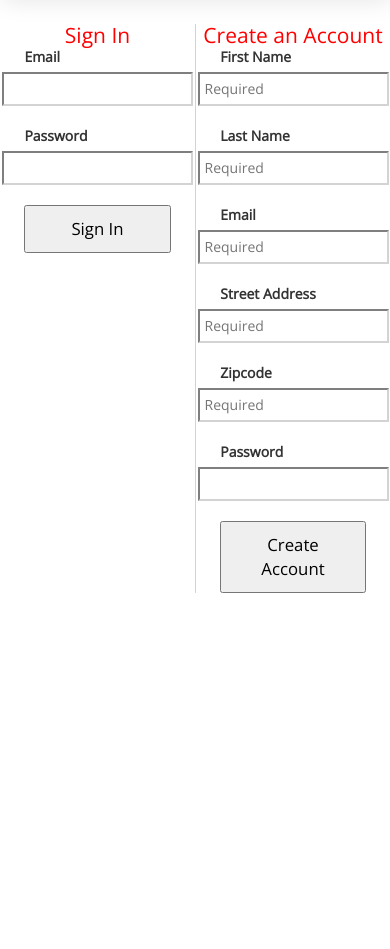
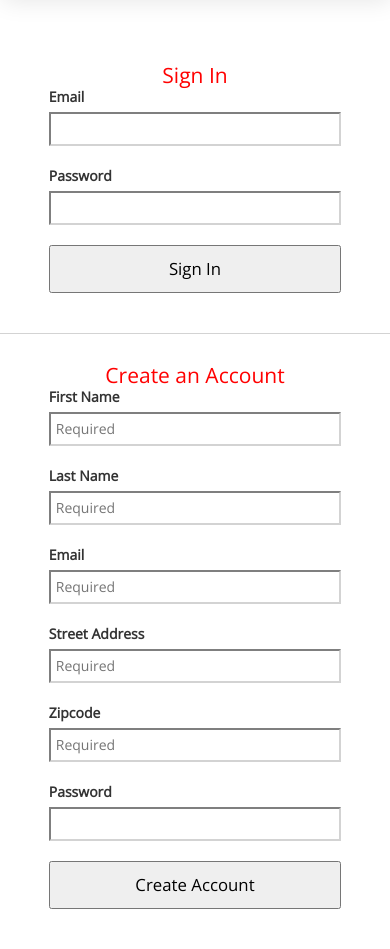
Before and after one commit to Melissapdx/Milkmaids, a Flask app: page /login in a window 390 px wide. Shown: the part 56-1005 px from the top of the page. Before the commit the page ends 649 px from the top, so only its background shows below. Run offline with Flask 2, Linux system fonts and the light colour scheme; some libraries are stand-ins or nearby versions.

Commit message:
login form page is mobile responsive

```diff
--- a/static/css/main.css
+++ b/static/css/main.css
@@ -4,7 +4,7 @@ body{
     padding:0;
     margin:0;
 }
-h2{
+h2,h3{
     text-align: center;
     font-size: 1.5em;
     color:red;
@@ -62,7 +62,6 @@ a,h3{
 
 /*product page*/
 
-
 .product{
     width:290px;
 }
@@ -93,8 +92,8 @@ padding-top:70px;
 }
 .words{
     border:1px solid black;
-    margin:10px 0px;
-    padding:10px 0px;
+    margin:10px 0;
+    padding:10px 0;
 }
 
  /* form styles */
@@ -103,6 +102,7 @@ label{
     max-width: 75%;
     margin: 0 auto;
 }
+
 input[type="text"],
 input[type="email"],
 input[type="password"],
@@ -125,15 +125,13 @@ input[type="password_2"]
     font-size: 1.2em;
     color:black;
 }
-
-.login_form{
-    width:50%;
-    float:left;
+.login_form {
+    margin-bottom: 30px;
+    padding: 40px 0 40px 0;
+    border-bottom:1px solid lightgrey;
 }
 .register_form{
-    width:50%;
-    float:left;
-    border-left: 1px solid lightgrey;
+    padding-bottom: 40px;
 }
 #message {
     display:none;
@@ -145,6 +143,7 @@ input[type="password_2"]
 }
 
 #message p {
+    text-align:center;
     font-size: 15px;
     padding: 10px 35px;
 }
@@ -185,11 +184,21 @@ input[type="password_2"]
 bottom:175px;
 right:50px;
 }
+/*form styles */
 
+.login_form, .register_form{
+    width:50%;
+    float:left;
+    padding: 10px 0;
+    border-bottom:none;
+}
+.register_form{
+    border-left: 1px solid lightgrey;
+}
 
-}
 @media (min-width: 1200px){
     .buy_button{
         right:100px;
     }
+
 }
```
Lines whose indentation alone changed are shown as unchanged.
